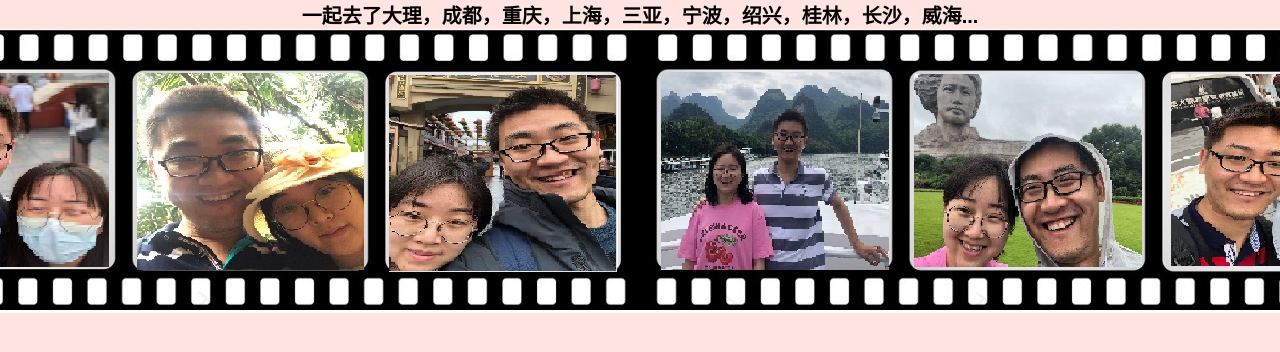
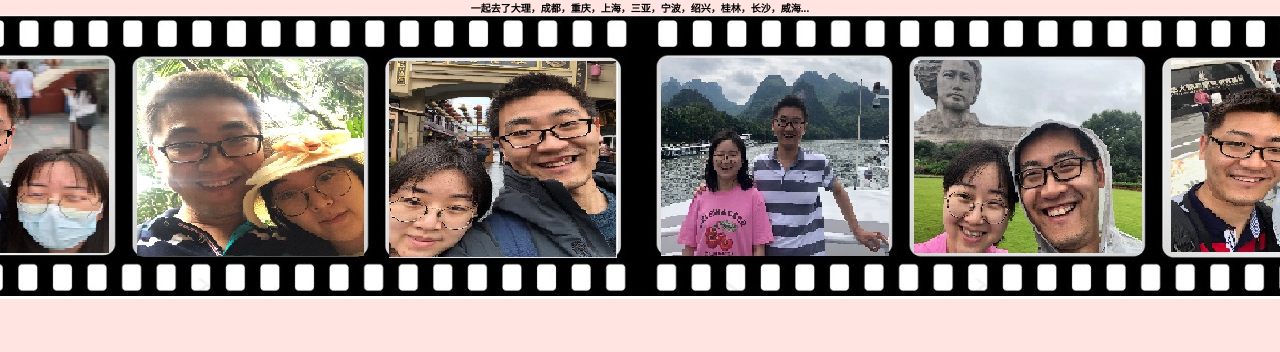
Before and after one commit to lixiangyu808/3marriage.github.io, a plain HTML site: page index.html in a window 1280 px wide. Shown: the top 352 px of the page. Drawn offline with Linux system fonts and the light colour scheme.

Commit message:
Update index.html

```diff
--- a/index.html
+++ b/index.html
@@ -16,7 +16,7 @@
         .text {
             font-weight: bold;
             font-family: Arial, sans-serif;
-            font-size: 20px; /* 初始字体大小 */
+            font-size: 10px; /* 初始字体大小 */
         }
         .hidden {
             display: none; /* 初始隐藏按钮 */
```
